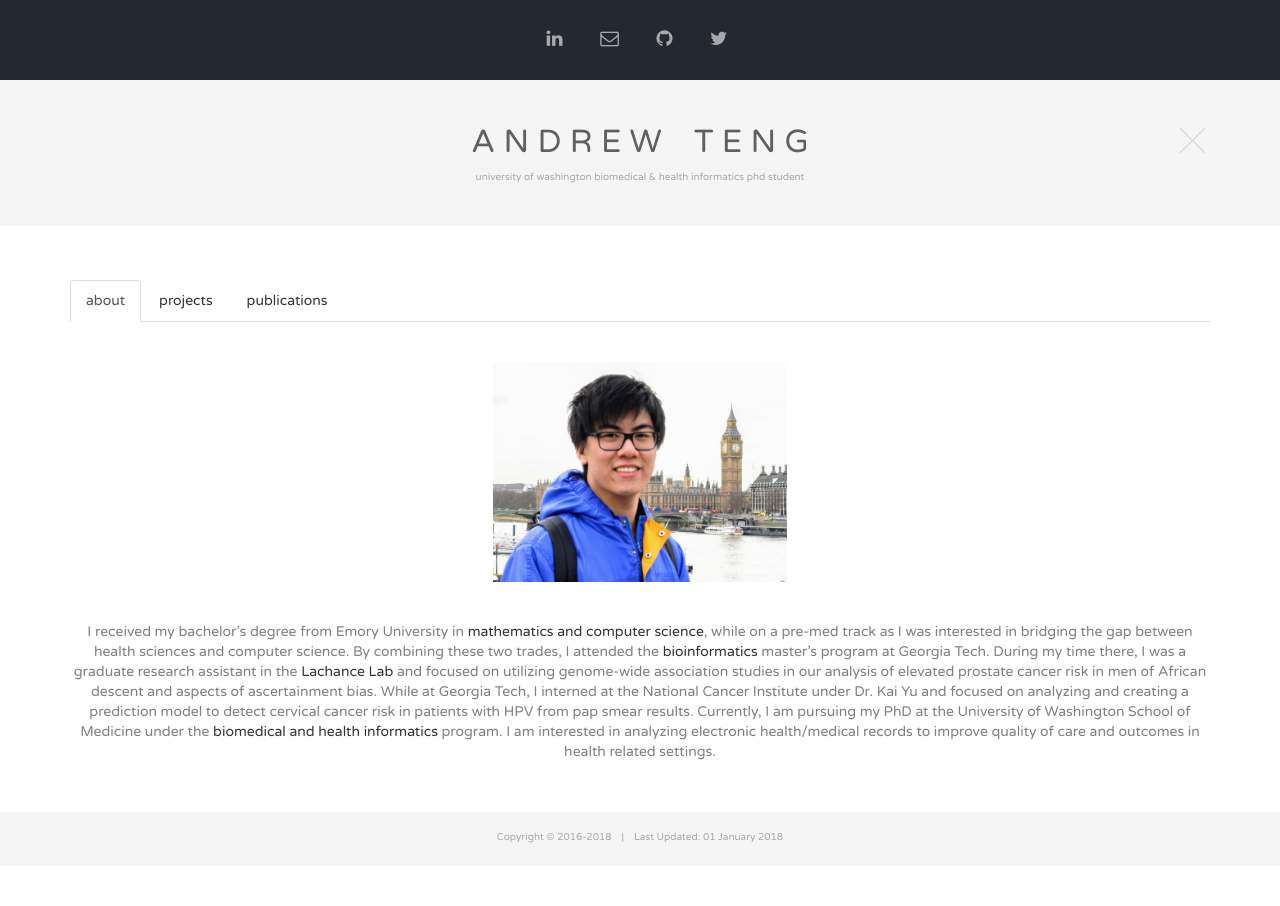
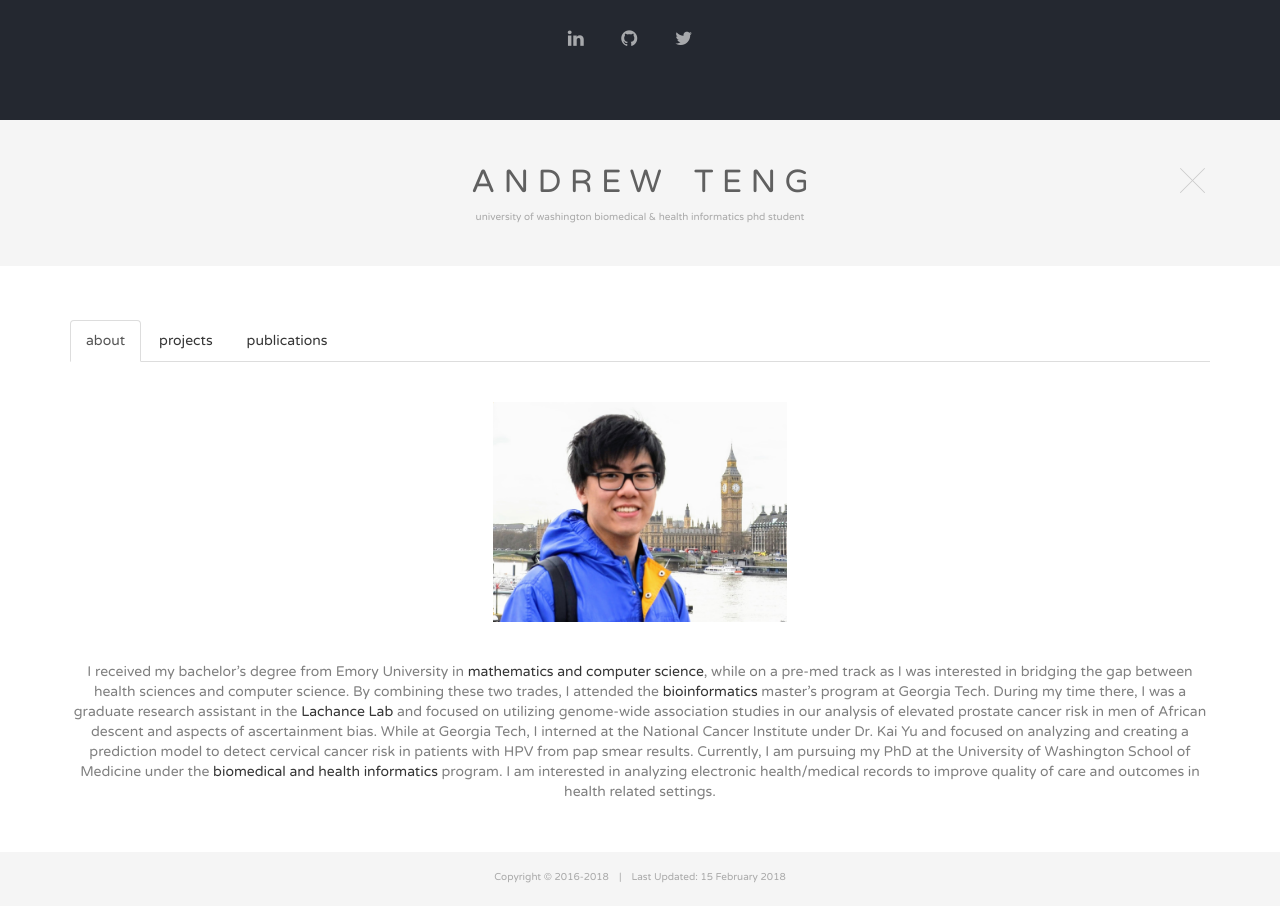
Before and after one commit to andrewteng/andrewteng.github.io, a plain HTML site: page index.html in a window 1280 px wide. Both pictures are taken after a click on the link 1192 px from the left and 58 px from the top of the page. Before the commit the page ends 866 px from the top, so only its background shows below. Drawn offline with nearby package versions, Linux system fonts and the light colour scheme; some icons are missing.

Commit message:
Minor updates'

```diff
--- a/index.html
+++ b/index.html
@@ -17,6 +17,7 @@
     <link href="https://fonts.googleapis.com/css?family=Varela+Round" rel='stylesheet' type='text/css'>
     <link href="css/bootstrap.css" rel="stylesheet">
     <link href="https://netdna.bootstrapcdn.com/font-awesome/4.7.0/css/font-awesome.min.css" rel="stylesheet">
+    <link rel="stylesheet" href="https://cdn.rawgit.com/jpswalsh/academicons/master/css/academicons.min.css">
     <link href="css/styles.css" rel="stylesheet">
     <link rel="shortcut icon" href="img/icon.png" type="image/x-icon"/>
 </head>
@@ -32,10 +33,9 @@
                                 <center><p></p>
                                     <li>
                                         &emsp;<span title="LinkedIn"/><a href="https://linkedin.com/in/tengandrew" target ="_blank" class="fa fa-linkedin fa-lg"></a>&emsp;
-                                        <span title="Email"/><a href="mailto:akteng@uw.edu" class="fa fa-envelope-o fa-lg"></a>&emsp;
                                         <span title="GitHub"/><a href="https://github.com/andrewteng" target ="_blank" class="fa fa-github fa-lg"></a>&emsp;
-                                        <span title="Twitter"/><a href="https://twitter.com/theandrewteng" target ="_blank" class="fa fa-twitter fa-lg"></a>
-
+                                        <span title="Twitter"/><a href="https://twitter.com/theandrewteng" target ="_blank" class="fa fa-twitter fa-lg"></a>&emsp;
+                                        <span title="Google Scholar"/><a href="https://scholar.google.com/citations?user=TIJBnKMAAAAJ&hl=en" target ="_blank" class="ai ai-google-scholar ai-lg"></a>
                                      </li>
                                 </center>
                             </ul>
@@ -132,13 +132,12 @@
                                 </div>
                             </div>
                             <div id="publications" class="tab-pane fade">
-                                <p><br>2017</p><br>
+                                <br><br>
                                 <div class="row">
-                                    <div class ="col-xs-9">Genetic hitchhiking and population bottlenecks contribute to prostate cancer disparities in men of African descent<i><br><font color="gray">Lachance J, Berens A, Hansen MEB, Teng AK, Tishkoff SA, Rebbeck TR</font></i>
+                                    <div class ="col-xs-9">Genetic hitchhiking and population bottlenecks contribute to prostate cancer disparities in men of African descent&emsp;<i><a target="_blank" href="http://cancerres.aacrjournals.org/content/early/2018/02/08/0008-5472.CAN-17-1550.full-text.pdf" class="fa fa-external-link"></a><br><font color="gray">Lachance J, Berens A, Hansen MEB, Teng AK, Tishkoff SA, Rebbeck TR</font></i>
                                     </div>
                                     <div class ="col-xs-3"><center><img src="img/canres.png" alt="CancerResearch_Logo" height="20"></center></div>
                                 </div><br><br>
-
                                 <div class="row">
                                     <div class ="col-xs-9">Ascertainment bias can create the illusion of genetic health disparities<i><br><font color="gray">Kim M, Patel K, Teng AK, Berens A, Lachance J</font></i></div>
                                     <div class ="col-xs-3"><center><img src="img/PLOS.jpg" alt="PlosGenetics_Logo" height="25"><br><i>In review</i></center></div>
@@ -162,7 +161,7 @@
 
     <section class="bottom" id="bottom">
     <div class="row">
-        <p><div align="center"><font size="1" color="#A9A9A9">Copyright &copy 2016-2018&emsp;|&emsp;Last Updated: 01 January 2018</font></div><br>
+        <p><div align="center"><font size="1" color="#A9A9A9">Copyright &copy 2016-2018&emsp;|&emsp;Last Updated: 15 February 2018</font></div><br>
     </div>
     </section>
 
```
